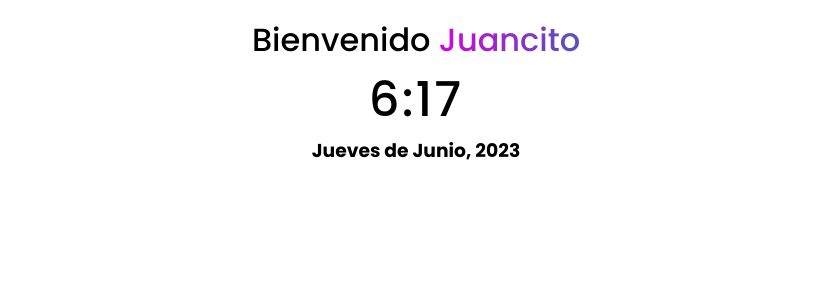
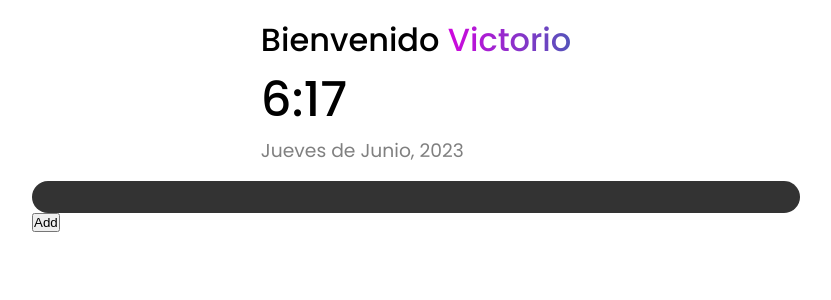
Before and after one commit to Victorioo/todoList-react, a React (Vite) app: page / in a window 1280 px wide. Shown: the top 300 px of the page, without its empty margins (224-1055 px from the left). Built offline with nearby package versions, Linux system fonts and the light colour scheme.

Commit message:
to-do ready to be used

```diff
--- a/src/components/Bienvenida.jsx
+++ b/src/components/Bienvenida.jsx
@@ -15,7 +15,7 @@ function Bienvenida({ nombre }) {
         <h1>
           Bienvenido <span>{nombre}</span>
         </h1>
-        {/* Hora local de la persona */}
+        {/* Fecha y hora local de la persona */}
         <Hora />
         <FechaDia/>
       </div>
--- /dev/null
+++ b/src/components/ToDo.jsx
@@ -0,0 +1,42 @@
+import { useState } from "react";
+import "../css/todo.css";
+
+function ToDo() {
+  const [todos, setTodos] = useState([]);
+  const [newTodo, setNewTodo] = useState("");
+
+  const handleInputChange = (event) => {
+    setNewTodo(event.target.value);
+  };
+
+  const handleAddTodo = () => {
+    if (newTodo.trim() !== "") {
+      setTodos([...todos, newTodo]);
+      setNewTodo("");
+    }
+  };
+
+  const handleDeleteTodo = (index) => {
+    const updatedTodos = todos.filter((_, i) => i !== index);
+    setTodos(updatedTodos);
+  };
+
+  return (
+    <div className="container">
+      <div className="content">
+        <input type="text" value={newTodo} onChange={handleInputChange} />
+        <button onClick={handleAddTodo}>Add</button>
+      </div>
+      <ul>
+        {todos.map((todo, index) => (
+          <li key={index}>
+            {todo}
+            <button onClick={() => handleDeleteTodo(index)}>Delete</button>
+          </li>
+        ))}
+      </ul>
+    </div>
+  );
+}
+
+export default ToDo;
--- a/src/css/Bienvenida.css
+++ b/src/css/Bienvenida.css
@@ -9,7 +9,7 @@
     display: flex;
     flex-flow: column wrap;
     justify-content: center;
-    align-items: center;
+    align-items: start;
 }
 
 h1 {
@@ -24,7 +24,11 @@ h1 span {
 }
 
 #hora {
-    letter-spacing: 2px;
     font-weight: 500;
     font-size: 3rem;
 }
+
+h3 {
+    font-weight: 400;
+    color: gray;
+}
--- /dev/null
+++ b/src/css/todo.css
@@ -0,0 +1,11 @@
+input {
+    outline: none;
+    background-color: #333;
+    border: none;
+    width: 60vw;
+    height: 2rem;
+    border-radius: 2rem;
+    font-size: 1rem;
+    color: #fff;
+    padding: 0 1rem;
+}
--- a/src/main.jsx
+++ b/src/main.jsx
@@ -1,10 +1,11 @@
 import ReactDOM from "react-dom/client";
 import "./index.css";
 import Bienvenida from './components/Bienvenida'
-
+import ToDo from './components/ToDo'
 
 ReactDOM.createRoot(document.getElementById("root")).render(
   <>
-    <Bienvenida nombre="Juancito"/>
+    <Bienvenida nombre="Victorio"/>
+    <ToDo/>
   </>
 );
```
